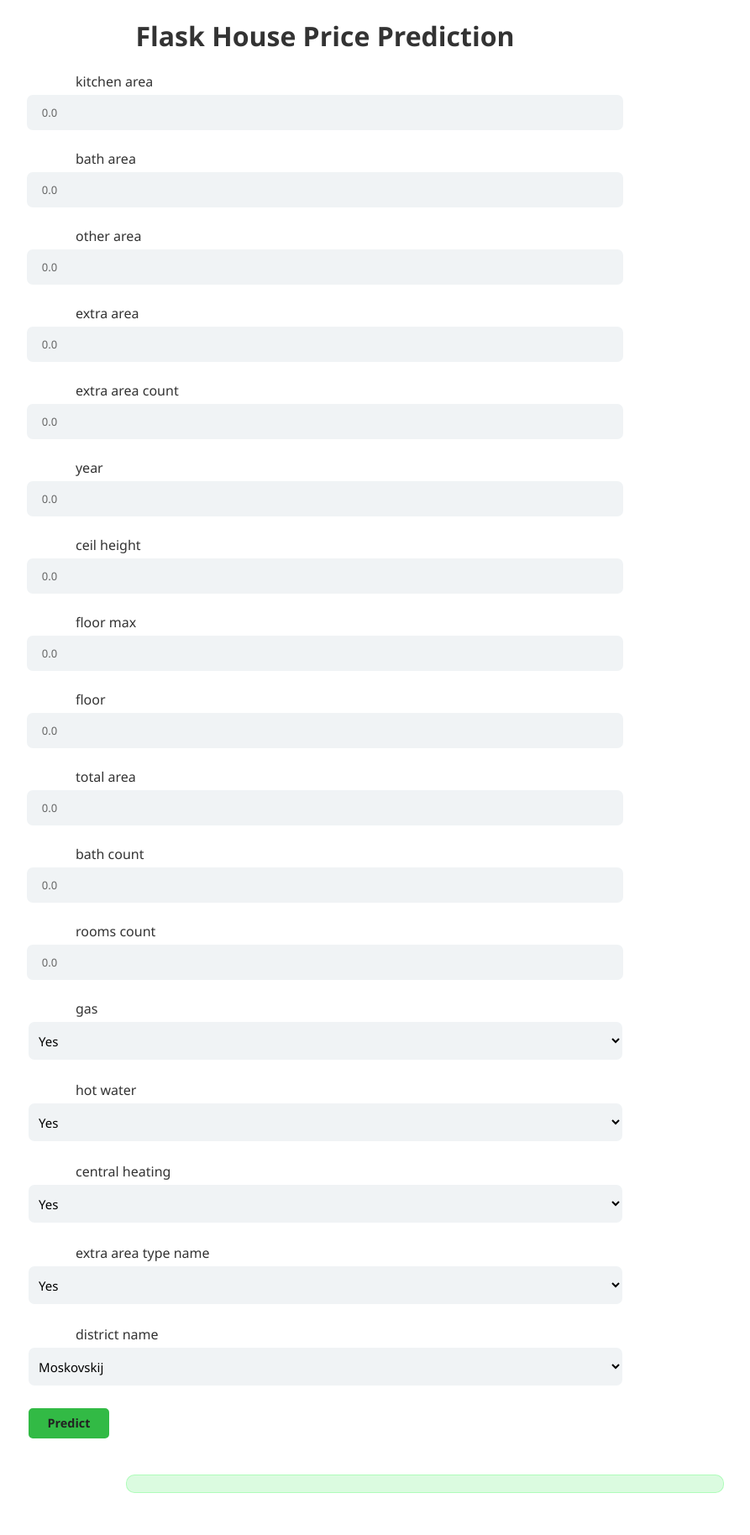
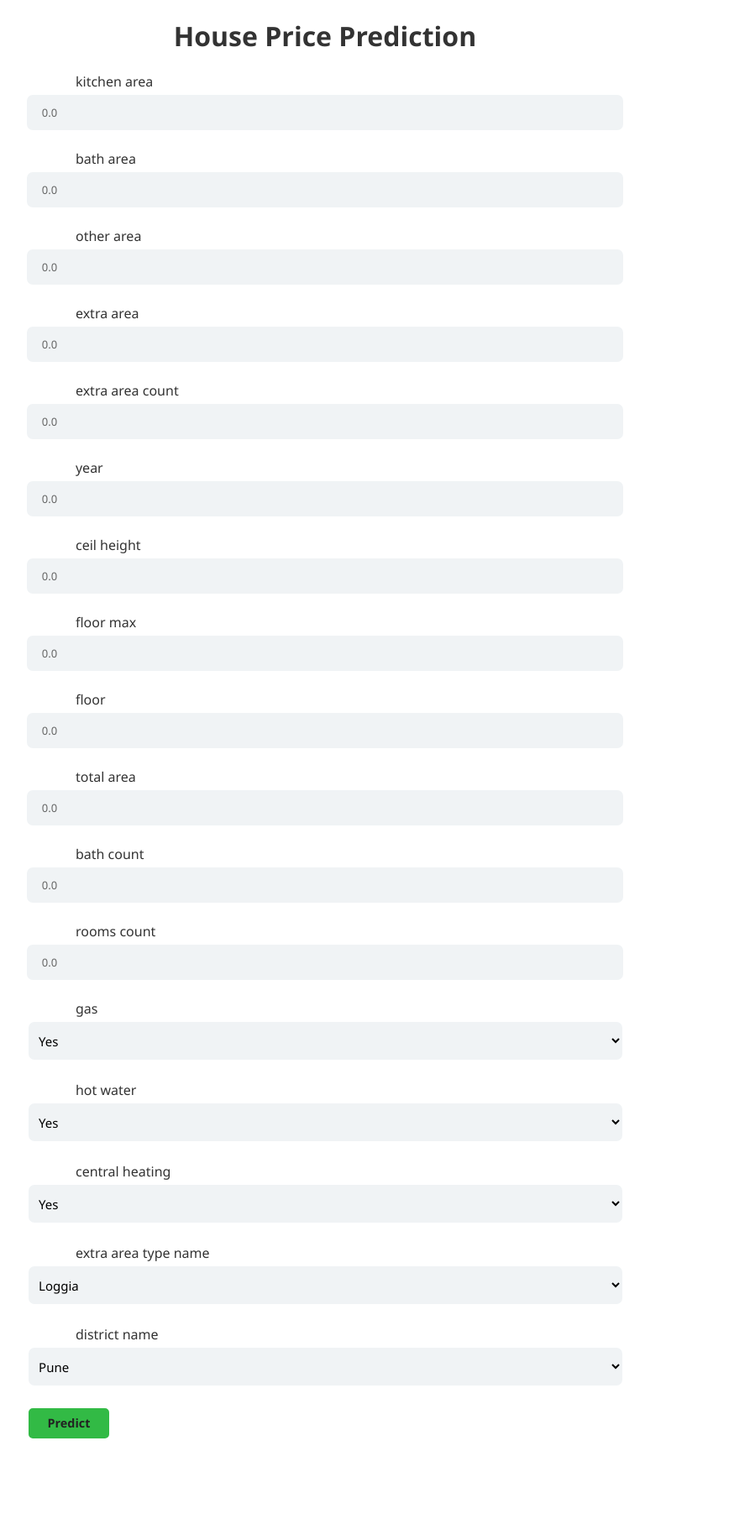
Before and after one commit to Sakshissutar/end_to_end_house_price_prediction_flask_app, a Flask app: page / in a window 1280 px wide. Shown: the whole page at 84% size, without its empty margins (253-1146 px from the left). After the commit the page ends 1713 px from the top, so only its background shows below. Run offline with Flask 3, Linux system fonts and the light colour scheme; parts of the project's set-up code (start-up, migrations or seed data) failed here and were passed over.

Commit message:
changes in html

```diff
--- a/static/style.css
+++ b/static/style.css
@@ -5,7 +5,7 @@
   --text-color: light-dark(#333333, #efefef);
 
   /* NEW */
-  --input-bg: light-dark(#f0f3f5, #1e1e1e);
+  --input-bg: light-dark(#f0f3f5, #323232);
   --input-border: light-dark(#d0d7de, #333);
   --input-text: light-dark(#222, #eee);
 }
@@ -32,7 +32,7 @@
     height:40px;
     width: 700px;
     margin: 5px;
-    background-color: light-dark(#f0f3f5, #1e1e1e);
+    background-color: var(--input-bg);
     border: none;
     border-radius: 7px;
     font-family: 'Segoe UI', Tahoma, Geneva, Verdana, sans-serif;
@@ -46,7 +46,7 @@
     height: 45px;
     width: 707px;
     margin: 5px;
-    background-color:  light-dark(#f0f3f5, #1e1e1e);
+    background-color:  var(--input-bg);
     border: none;
     border-radius: 7px;
     font-family: 'Segoe UI', Tahoma, Geneva, Verdana, sans-serif;
@@ -79,6 +79,7 @@
 }
 button:hover{
     background-color:rgb(39, 140, 53) ;
+    display: none;
 }
 
 label {
@@ -93,7 +94,7 @@
     margin-left: 395px;
     padding-right: 400px;
     margin-bottom: 50px;
-
+    display: none;
     border-radius: 10px;
 
     /* green glass effect */
--- a/templates/home.html
+++ b/templates/home.html
@@ -14,7 +14,7 @@
 
     <body>
         <div class="login">
-    	<h1>Flask House Price Prediction</h1>
+    	<h1>House Price Prediction</h1>
 
             <!-- Main Input For Receiving Query to our ML -->
            <form action="{{ url_for('predict')}}#result" method="post">
@@ -59,18 +59,18 @@
                 </select>
                 <label for="extra_area_type_name">extra area type name</label>
                 <select name="extra_area_type_name">
-                    <option value="Yes" {% if request.form.get('extra_area_type_name') == 'Yes' %}selected{% endif %}>Yes</option>
-                    <option value="No" {% if request.form.get('extra_area_type_name') == 'No' %}selected{% endif %}>No</option>
+                    <option value="Loggia" {% if request.form.get('extra_area_type_name') == 'Loggia' %}selected{% endif %}>Loggia</option>
+                    <option value="Balcony" {% if request.form.get('extra_area_type_name') == 'Balcony' %}selected{% endif %}>Balcony</option>
                 </select>
                 <label for="district_name">district name</label>
                 <select id="district_name" name="district_name">
-                     <option value="Moskovskij" {% if request.form.get('district_name') == 'Moskovskij' %}selected{% endif %}>Moskovskij</option>
-                     <option value="Nevskij" {% if request.form.get('district_name') == 'Nevskij' %}selected{% endif %}>Nevskij</option>
-                     <option value="Kirovskij" {% if request.form.get('district_name') == 'Kirovskij' %}selected{% endif %}>Kirovskij</option>
-                     <option value="Krasnoselskij" {% if request.form.get('district_name') == 'Krasnoselskij' %}selected{% endif %}>Krasnoselskij</option>
-                     <option value="Vyborgskij" {% if request.form.get('district_name') == 'Vyborgskij' %}selected{% endif %}>Vyborgskij</option>
-                     <option value="Centralnyj" {% if request.form.get('district_name') == 'Centralnyj' %}selected{% endif %}>Centralnyj</option>
-                     <option value="Petrogradskij" {% if request.form.get('district_name') == 'Petrogradskij' %}selected{% endif %}>Petrogradskij</option>
+                     <option value="Pune" {% if request.form.get('district_name') == 'Pune' %}selected{% endif %}>Pune</option>
+                     <option value="Satara" {% if request.form.get('district_name') == 'Satara' %}selected{% endif %}>Satara</option>
+                     <option value="Thane" {% if request.form.get('district_name') == 'Thane' %}selected{% endif %}>Thane</option>
+                     <option value="Nagpur" {% if request.form.get('district_name') == 'Nagpur' %}selected{% endif %}>Nagpur</option>
+                     <option value="Nashik" {% if request.form.get('district_name') == 'Nashik' %}selected{% endif %}>Nashik</option>
+                     <option value="Rantnagiri" {% if request.form.get('district_name') == 'Rantnagiri' %}selected{% endif %}>Rantnagiri</option>
+                     <option value="Mumbai" {% if request.form.get('district_name') == 'Mumbai' %}selected{% endif %}>Mumbai</option>
                 </select>
                 <button type="submit" class="btn">Predict</button>
            </form>
```
